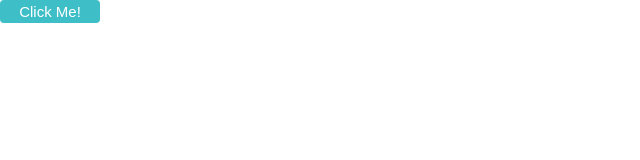
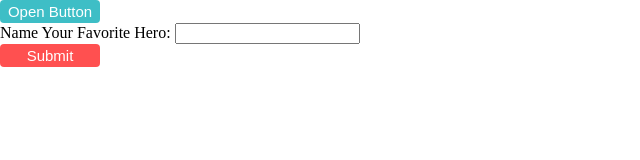
Before and after one commit to SWolfMN78/GifTastic, a plain HTML site: page index.html in a window 1280 px wide. Shown: the whole page, without its empty margins (0-640 px from the left). Drawn offline with nearby package versions, Linux system fonts and the light colour scheme.

Commit message:
updated with getting set up

```diff
--- /dev/null
+++ b/assets/css/app.js
@@ -0,0 +1 @@
+var openHeroArr = ["Batman", "Nick Fury", "Spider-Man", "Wonder Woman", "Donatello"]
--- a/index.html
+++ b/index.html
@@ -10,9 +10,25 @@
 </head>
 <body>
 
-	<!-- API Key: lUF9860zUXEgSmf3JfJZ5EIGOin9lvdX 	-->
+	<div>
 
-	<button id="iTestButton" class="cTestButton">Click Me!</button>
+		<!-- Set up a default button that will be used along with the styling that will go in behind it. -->
+		<button id="iTestButton" class="cTestButton">Open Button</button>
+
+
+		<!-- This will be the area where the user will enter in the gifs they want to look up. -->
+		<form id="iEntryForm">
+			<label for="iLblEntry">Name Your Favorite Hero: </label>
+			<input type="text" id="iInpEntry"><br>
+
+			<!-- Button triggers new movie to be added -->
+			<input id="iAddEntry" type="submit" class="cTestButton" value="Submit">
+		</form>
+
+		<div id="gifsGoHere">
+		</div>
+
+	</div>
 
 	<!-- Link to my jQuery information -->
 	<script type="text/javascript" src="https://cdnjs.cloudflare.com/ajax/libs/jquery/3.2.1/jquery.min.js"></script>
```
Lines whose indentation alone changed are shown as unchanged.
